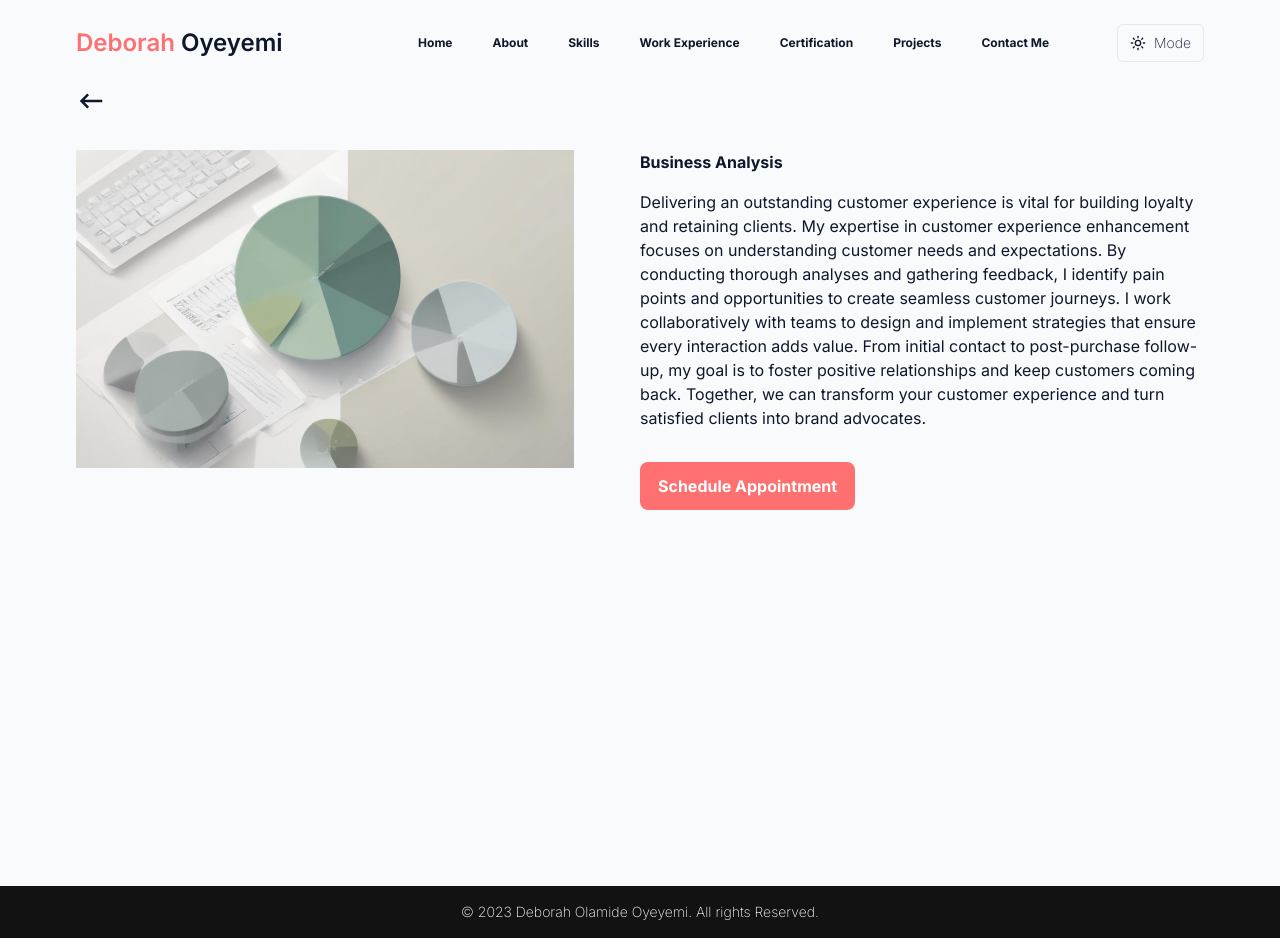
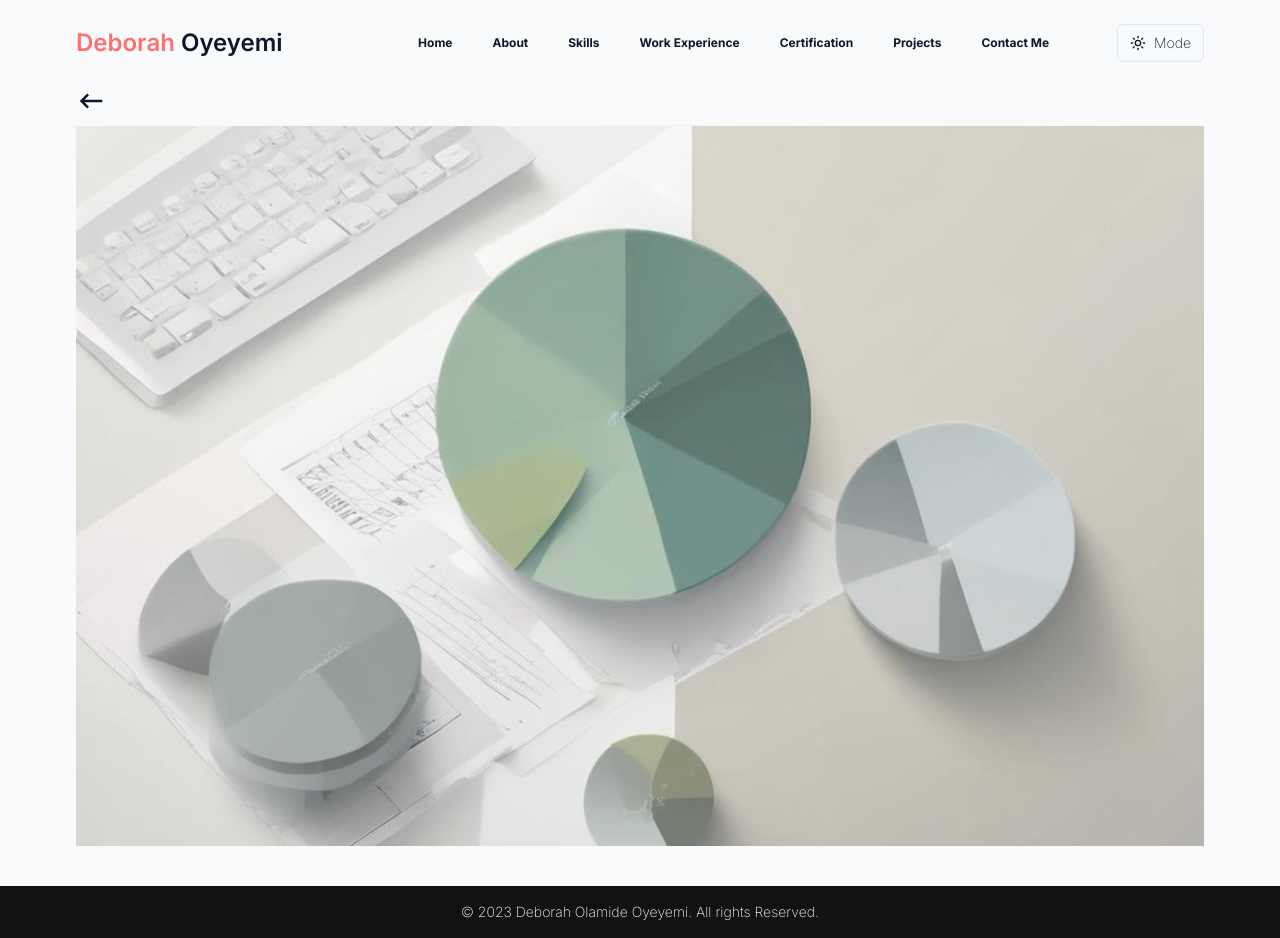
Before and after one commit to theNimbleDev/oyeyemi-deborah-portfolio, a Next.js app: page /about/business-analysis in a window 1280 px wide. Built offline with nearby package versions, Linux system fonts and the light colour scheme; a web font is replaced by a local one.

Commit message:
Bugfix: Image Bugfix and merge conflict

```diff
--- a/app/(pages)/about/[id]/page.tsx
+++ b/app/(pages)/about/[id]/page.tsx
@@ -10,12 +10,9 @@ import Link from 'next/link';
 
 const AboutDetail = () => {
   const router = useParams();
-  const { id } = router; // Get the `id` from the URL
+  const { id } = router;
   console.log('id', router);
-
-  // Find the project with the matching `id`
   const serviceDetails = Service.find((service) => service.id == id);
-
   console.log('serviceDetails', serviceDetails);
 
   return (
@@ -31,12 +28,15 @@ const AboutDetail = () => {
 
       <div className='pt-2 md:pt-6 flex flex-col md:flex-row'>
         <div className='md:w-1/2 mt-10'>
-          <Image
-            src={serviceDetails?.image ?? ''}
-            width={498}
-            height={403}
-            alt='logo'
-          />
+          {serviceDetails?.image && (
+            <Image
+              src={serviceDetails.image}
+              width={498}
+              height={403}
+              fill
+              alt={serviceDetails.title}
+            />
+          )}
         </div>
 
         <div className='pt-2 md:w-1/2 md:py-8 flex flex-col text-foreground items-start'>
--- a/app/components/projectCard.tsx
+++ b/app/components/projectCard.tsx
@@ -20,7 +20,8 @@ const ProjectCard = ({
   dateRange,
   tools,
   mobileTitle,
-  backgroundImage
+  backgroundImage,
+}: ProjectCardProps) => {
   return (
     <div className='flex flex-col justify-left text-foreground mb-4'>
       <Link href={`/projects/${id}`}>
--- a/app/components/services.tsx
+++ b/app/components/services.tsx
@@ -12,11 +12,14 @@ const Services = ({ id, image, title, content }: ServiceProps) => {
   return (
     <div className='flex flex-col justify-left bg-background text-foreground pb-4'>
       <Link href={`/about/${id}`}>
-        <Image
-          className='w-full cursor-pointer hover:opacity-90 transition-opacity'
-          src={image}
-          alt={title}
-        />
+        <div className='relative w-full h-40 md:h-56 lg:h-64'>
+          <Image
+            src={image}
+            alt={title}
+            fill
+            className='object-contain cursor-pointer hover:opacity-90 transition-opacity'
+          />
+        </div>
       </Link>
       <div className='px-2 pt-4 bg-background text-foreground'>
         <p className='font-bold text-start text-[19px]'>{title}</p>
```
